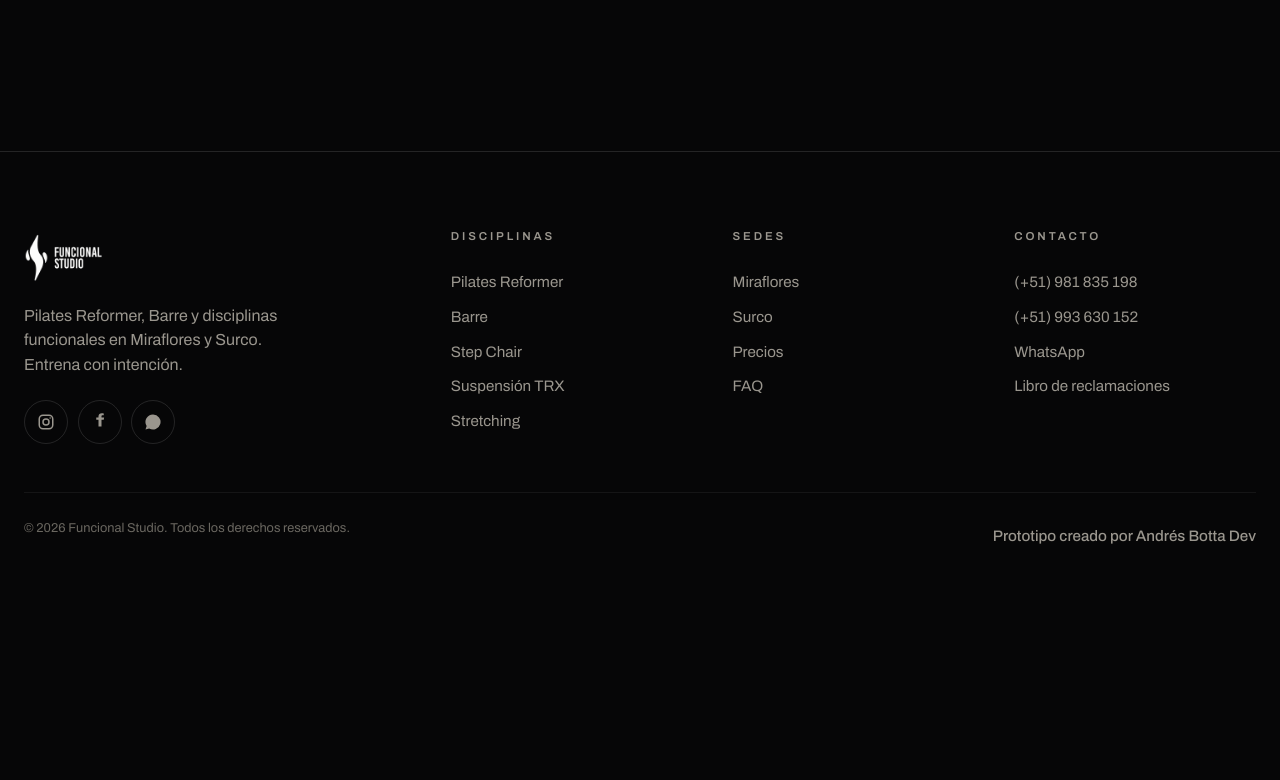
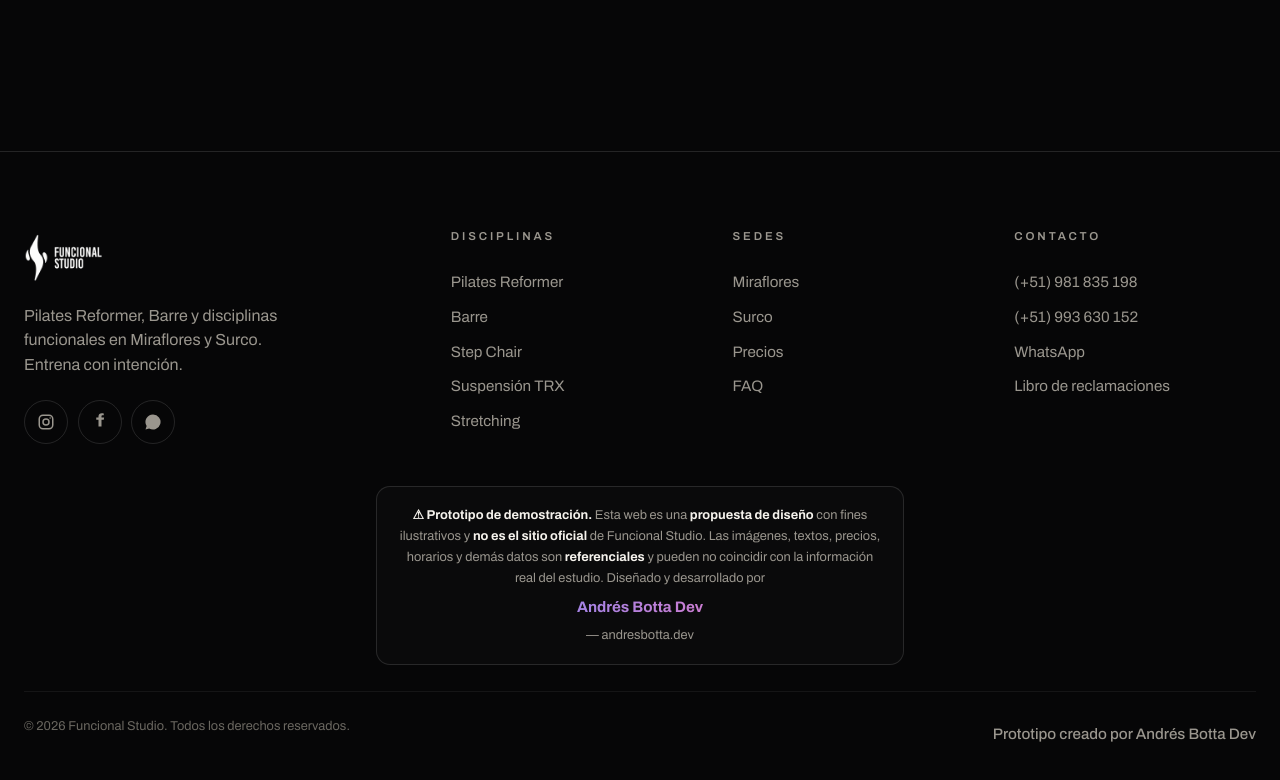
Before and after one commit to lsbcreativa/reformer-studio, a website built with Vite: page barre.html in a window 1280 px wide. Shown: the part 3477-4257 px from the top of the page. Before the commit the page ends 4071 px from the top, so only its background shows below. Built offline with nearby package versions, Linux system fonts and the light colour scheme; some packages are replaced by stand-ins of ours; a web font is replaced by a local one.

Commit message:
Footer: descargo de prototipo (contenido referencial, no es la web oficial)

```diff
--- a/barre.html
+++ b/barre.html
@@ -145,6 +145,9 @@
         <div><h5>Sedes</h5><a href="miraflores.html">Miraflores</a><a href="surco.html">Surco</a><a href="index.html#precios">Precios</a><a href="index.html#faq">FAQ</a></div>
         <div><h5>Contacto</h5><a href="tel:+51981835198">(+51) 981 835 198</a><a href="tel:+51993630152">(+51) 993 630 152</a><a href="https://wa.me/51981835198" target="_blank" rel="noopener">WhatsApp</a><a href="https://www.mireclamo.pe" target="_blank" rel="noopener">Libro de reclamaciones</a></div>
       </div>
+      <div class="footer__note">
+        <b>⚠ Prototipo de demostración.</b> Esta web es una <b>propuesta de diseño</b> con fines ilustrativos y <b>no es el sitio oficial</b> de Funcional Studio. Las imágenes, textos, precios, horarios y demás datos son <b>referenciales</b> y pueden no coincidir con la información real del estudio. Diseñado y desarrollado por <a href="https://andresbotta.dev" target="_blank" rel="noopener">Andrés Botta Dev</a> — andresbotta.dev
+      </div>
       <div class="footer__bottom"><span>© <span data-year>2026</span> Funcional Studio. Todos los derechos reservados.</span><span><a class="credit" href="https://andresbotta.dev" target="_blank" rel="noopener">Prototipo creado por Andrés Botta Dev</a></span></div>
     </div>
   </footer>
--- a/src/style.css
+++ b/src/style.css
@@ -325,7 +325,10 @@ body.menu-open .overlay { transform: translateY(0); }
 .socials a { width: 44px; height:44px; border: 1px solid var(--line); border-radius: 50%; display:grid; place-items:center; padding:0; transition: .3s; }
 .socials a:hover { background: var(--white); color: var(--black); }
 .socials svg { width: 18px; height:18px; }
-.footer__bottom { margin-top: 3rem; padding-top: 1.6rem; border-top: 1px solid var(--line-2); display:flex; justify-content: space-between; gap:1rem; flex-wrap:wrap; font-size: .8rem; color: var(--mute-2); }
+.footer__note { max-width: 72ch; margin: 2.6rem auto 0; padding: 1.1rem 1.4rem; border: 1px solid var(--line); border-radius: 14px; font-size: .8rem; line-height: 1.65; color: var(--mute); text-align: center; background: rgba(255,255,255,.02); }
+.footer__note b { color: var(--white); font-weight: 700; }
+.footer__note a { font-weight: 700; color: transparent; background: var(--grad-accent); -webkit-background-clip: text; background-clip: text; -webkit-text-fill-color: transparent; }
+.footer__bottom { margin-top: 1.6rem; padding-top: 1.6rem; border-top: 1px solid var(--line-2); display:flex; justify-content: space-between; gap:1rem; flex-wrap:wrap; font-size: .8rem; color: var(--mute-2); }
 .footer__bottom a.credit { color: var(--mute); font-weight: 500; transition: color .3s; }
 .footer__bottom a.credit:hover { color: transparent; background: var(--grad-accent); -webkit-background-clip: text; background-clip: text; -webkit-text-fill-color: transparent; }
 .footer .container { container-type: inline-size; }
```
Also changed, not shown: index.html (+3 -0 lines), miraflores.html (+3 -0 lines), pilates-reformer.html (+3 -0 lines), step-chair.html (+3 -0 lines), stretching.html (+3 -0 lines), surco.html (+3 -0 lines), suspension-trx.html (+3 -0 lines).
